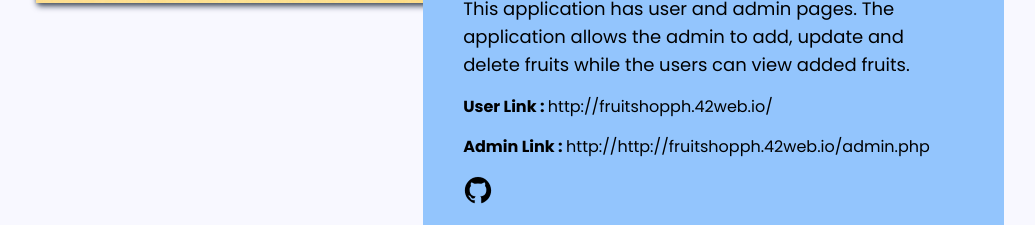
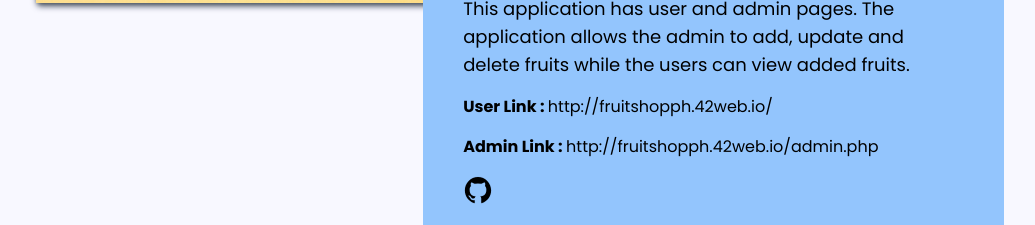
Before and after one commit to mikefillar/mikefillar.github.io, a React (Create React App) app: page / in a window 1280 px wide. Shown: the part 1960-2185 px from the top of the page, without its empty margins (120-1155 px from the left). Built offline with nearby package versions, Linux system fonts and the light colour scheme.

Commit message:
updated link on fruitshop

```diff
--- a/src/Components/Project.js
+++ b/src/Components/Project.js
@@ -21,7 +21,7 @@ const Project = () => {
         <div className="static md:absolute right-0 mt-10 md:mt-0 md:bg-blue-300 rounded md:p-10 bottom-10 z-10 w-full md:w-5/6 xl:w-3/5 flex flex-col gap-4 justify-start text-center md:text-left">
           <a
             target="_blank"
-            href="http://fruitshopph.free.nf/"
+            href="http://fruitshopph.42web.io/"
             className="text-black font-bold text-2xl hover:underline transition-all duration-200 ease-linear"
           >
             Fruit Shop PH
@@ -45,10 +45,10 @@ const Project = () => {
             <b>Admin Link : </b>
             <a
               className="hover:underline"
-              href="http://http://fruitshopph.42web.io/admin.php"
+              href="http://fruitshopph.42web.io/admin.php"
               target="_blank"
             >
-              http://http://fruitshopph.42web.io/admin.php
+              http://fruitshopph.42web.io/admin.php
             </a>
           </p>
           <div className="flex gap-2 justify-center items-center md:justify-start md:items-start">
```
